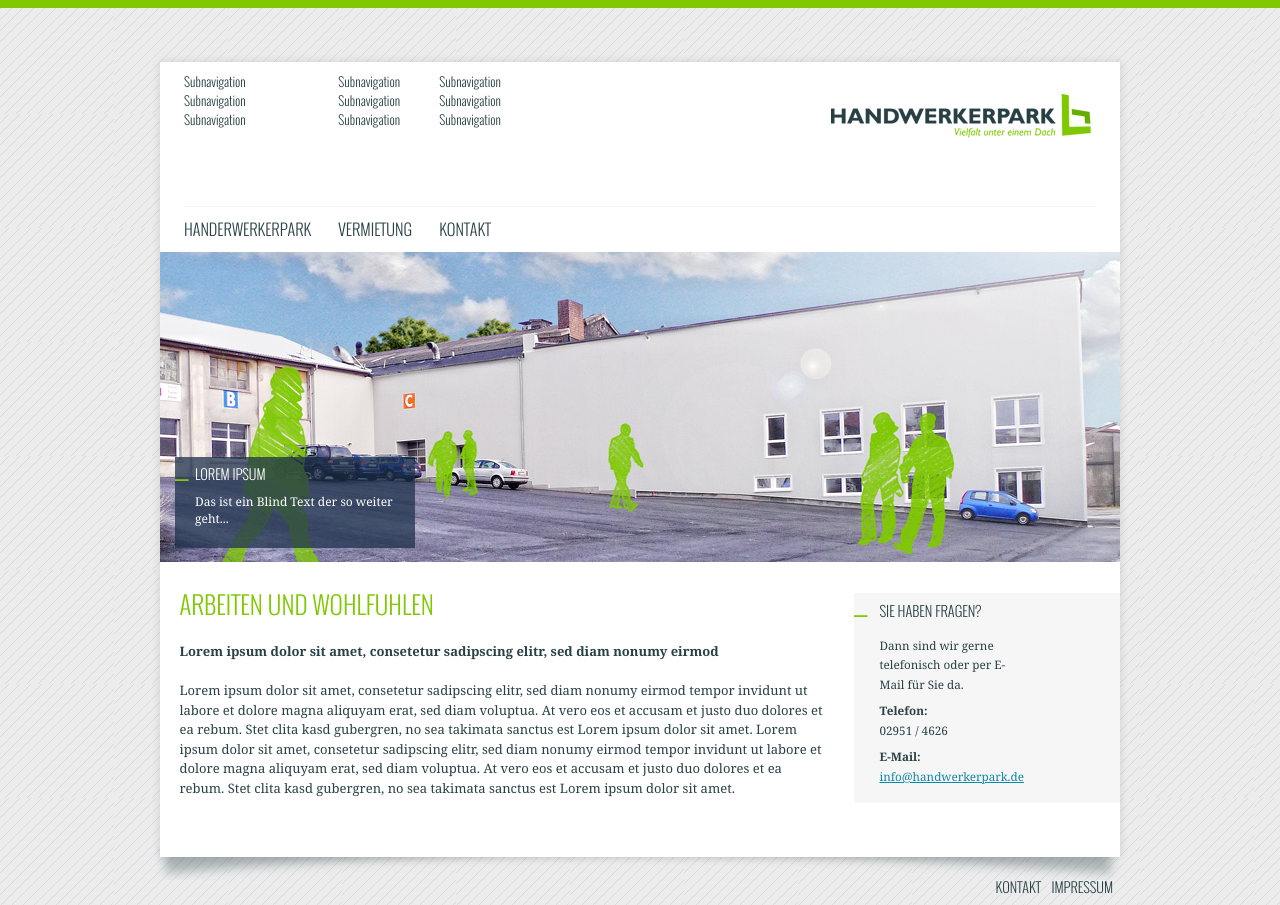
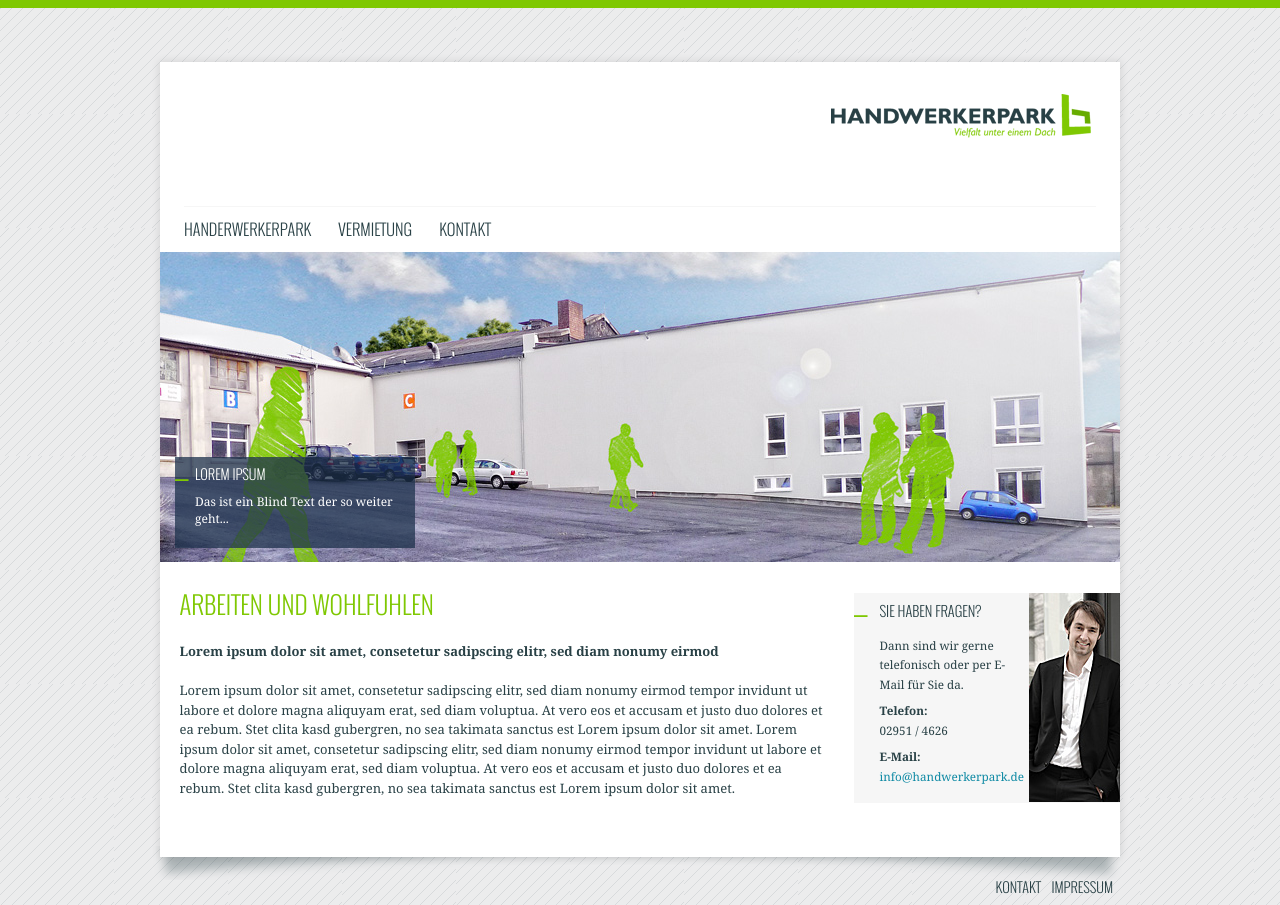
Before and after one commit to kpurrmann/hwp, a PHP site: page /templates/index.html in a window 1280 px wide. Run offline with PHP 8.4, Linux system fonts and the light colour scheme.

Commit message:
Template ready

```diff
--- a/templates/index.html
+++ b/templates/index.html
@@ -25,7 +25,7 @@
                         <ul>
                             <li>
                                 <a href="#" title="Hauptmenü">Handerwerkerpark</a>
-                                <ul class="subnavigation">
+                                <ul class="subnavigation item-1">
                                     <li><a href="#" title="Sub">Subnavigation</a></li>
                                     <li><a href="#" title="Sub">Subnavigation</a></li>
                                     <li><a href="#" title="Sub">Subnavigation</a></li>
@@ -33,7 +33,7 @@
                             </li>
                             <li>
                                 <a href="#" title="Hauptmenü">Vermietung</a>
-                                <ul class="subnavigation">
+                                <ul class="subnavigation item-2">
                                     <li><a href="#" title="Sub">Subnavigation</a></li>
                                     <li><a href="#" title="Sub">Subnavigation</a></li>
                                     <li><a href="#" title="Sub">Subnavigation</a></li>
@@ -41,12 +41,6 @@
                             </li>
                             <li>
                                 <a href="#" title="Hauptmenü">Kontakt</a>
-                                <ul class="subnavigation">
-                                    <li><a href="#" title="Sub">Subnavigation</a></li>
-                                    <li><a href="#" title="Sub">Subnavigation</a></li>
-                                    <li><a href="#" title="Sub">Subnavigation</a></li>
-                                </ul>
-
                             </li>
                         </ul>
                     </nav>
@@ -82,7 +76,7 @@
                                 </div>
                                 <div class="box-content-image-right">
                                     <figure>
-                                        <img src="" alt="">
+                                        <img src="images/kontakt.jpg" alt="">
                                     </figure>
                                 </div>
                             </div>
--- a/templates/sources/layout.css
+++ b/templates/sources/layout.css
@@ -35,7 +35,7 @@ body {
 #wrapper {
     width:97.6em;
     background: transparent;
-    margin:4.6em auto 0  auto;
+    margin:4.6em auto 2em  auto;
     position: relative;
     overflow: hidden;
     background: transparent url(../images/shadow_bottom.png) 0 97% no-repeat;
@@ -91,6 +91,7 @@ article {
 /* --- 3 Links ------------------------------------------------------------------------------------------- */
 a {
     color: #0f8aa4;
+    text-decoration: none;
 }
 a:hover {
     color: #7fc802;
--- a/templates/sources/navigation.css
+++ b/templates/sources/navigation.css
@@ -27,15 +27,30 @@
     position: relative;
     text-transform: uppercase;
     padding-right: 1em;
+    padding-top: 0.8em;
 }
 
 #mainnavigation ul li ul {
+    display:none;
+}
+#mainnavigation ul li:hover ul{
     display: block;
     position: absolute;
-    top:-10em;
-    left:0;
-    width:auto;
+    top: -8.3em;
+    left: 0;
     text-align: center;
+    border: none;
+    height: 107px;
+    border-bottom: 3px solid #7fc802;
+    background: url(../images/arrow_up.png) center 100% no-repeat;
+}
+
+#mainnavigation ul li ul.item-1 {
+    width: 127px;
+}
+
+#mainnavigation ul li ul.item-2 {
+    width: 73px;
 }
 
 #mainnavigation ul li:hover ul {
@@ -46,6 +61,13 @@
     display: block;
     text-transform: none;
     font-size: 0.8em;
+    line-height: 2.5em;
+    padding: 0;
+    margin: 0;
+}
+
+#mainnavigation ul li ul li a:hover {
+    color:#7fc802;
 }
 
 
```
Also changed, not shown: templates/images/arrow_up.png (renamed from templates/images/arrow-up.png).
